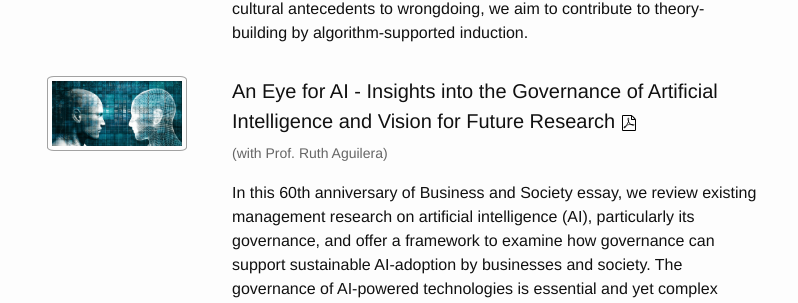
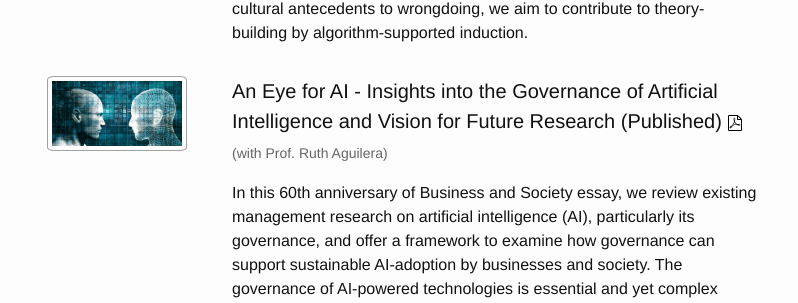
Before and after one commit to deepikachhillar/deepikachhillar.github.io, a Jekyll site: the page built from index.md, in a window 1280 px wide. Shown: the part 1080-1383 px from the top of the page, without its empty margins (238-1036 px from the left). Built offline with Jekyll 4.4.1, drawn with Linux system fonts in a browser that asks for light colours.

Commit message:
Update projects.yml

```diff
--- a/_data/projects.yml
+++ b/_data/projects.yml
@@ -14,7 +14,7 @@
   collaborators: with Prof. Geoffrey Love, Prof. Donald Sull, & Prof. Matthew Kraatz
   description: Organizational culture is frequently identified as an important antecedent to wrongdoing by scholars as well as the popular media. However, organizational culture is not a monolithic entity, but is in fact, an amalgam of different elements (of shared expectations, assumptions, beliefs, and values) that influence actions. In this study, we investigate which elements of culture are most predictive of organizational wrongdoing. First, we use NLP to identify cultural norms and values from reviews posted on Glassdoor by employees of large public US-based firms. Then, we employ ML methods (combining XGboost and SHAP values) to identify cultural features that are the most salient predictors of deliberate financial wrongdoing. We find that organizations excessively favoring a culture of high workload, lacking the requisite resources (both human and capital), or having an unfriendly work environment, are more likely to engage in unethical behavior. Our paper aims to enhance our collective understanding of culture and wrongdoing literature in two main ways. First, we shed light on the values and norms that are essential in predicting fraudulent behavior, a link that, in our view, scholars have studied only limitedly. Secondly, by using ML techniques to understand cultural antecedents to wrongdoing, we aim to contribute to theory-building by algorithm-supported induction.
 
-- name: An Eye for AI - Insights into the Governance of Artificial Intelligence and Vision for Future Research
+- name: An Eye for AI - Insights into the Governance of Artificial Intelligence and Vision for Future Research (Published)
   id: governance
   start: 2019
   link: https://journals.sagepub.com/doi/10.1177/00076503221080959
```
